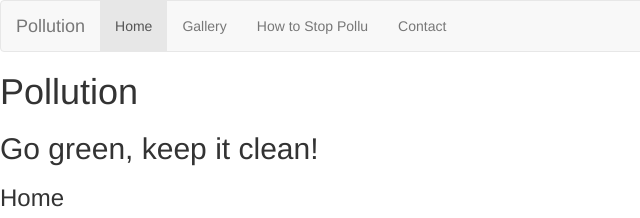
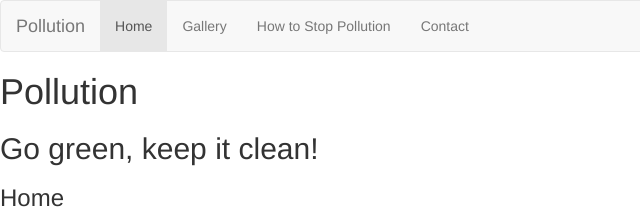
Before and after one commit to RoshanNDev/pollution, a plain HTML site: page index.html in a window 1280 px wide. Shown: the top 218 px of the page, 0-640 px from the left. Drawn offline with nearby package versions, Linux system fonts and the light colour scheme.

```diff
--- a/index.html
+++ b/index.html
@@ -10,7 +10,7 @@
     <ul class="nav navbar-nav">
       <li class="active"><a href="#">Home</a></li>
       <li><a href="#">Gallery</a></li>
-      <li><a href="#">How to Stop Pollu</a></li>
+      <li><a href="#">How to Stop Pollution</a></li>
       <li><a href="#">Contact</a></li>
     </ul>
   </div>
```
